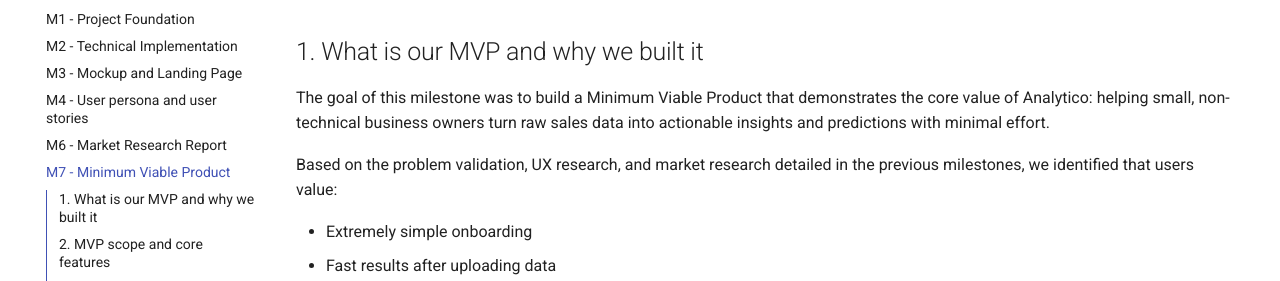
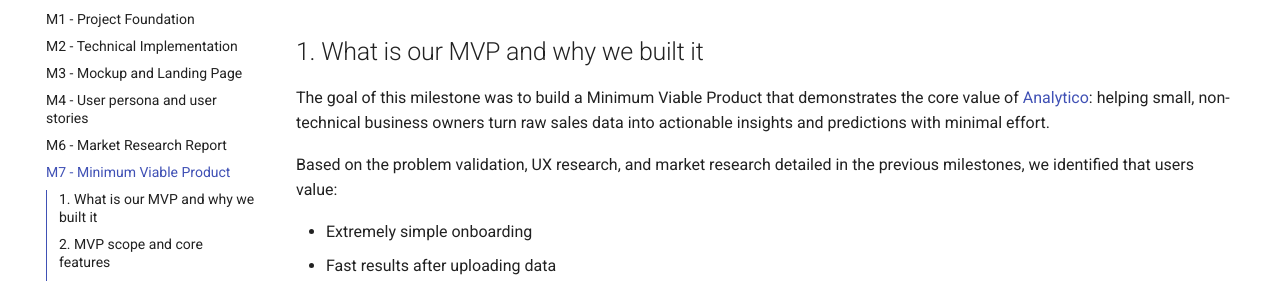
Before and after one commit to VladCostin4/analytico, an MkDocs documentation site: the page built from docs/m7.md, in a window 1280 px wide and 900 px high. Shown: the part 146-427 px from the top of the window. Built offline with MkDocs 1.6.1 and Material for MkDocs 9.7.7, drawn with Linux system fonts in a browser that asks for light colours; part of the change alters nothing that is shown.

Commit message:
Added mvp website link

```diff
--- a/docs/m7.md
+++ b/docs/m7.md
@@ -2,7 +2,7 @@
 
 ## 1. What is our MVP and why we built it
 
-The goal of this milestone was to build a Minimum Viable Product that demonstrates the core value of Analytico: helping small, non-technical business owners turn raw sales data into actionable insights and predictions with minimal effort.
+The goal of this milestone was to build a Minimum Viable Product that demonstrates the core value of [Analytico](https://catalinaeln7.github.io/analytico-web-app/): helping small, non-technical business owners turn raw sales data into actionable insights and predictions with minimal effort.
 
 Based on the problem validation, UX research, and market research detailed in the previous milestones, we identified that users value:
 
```
